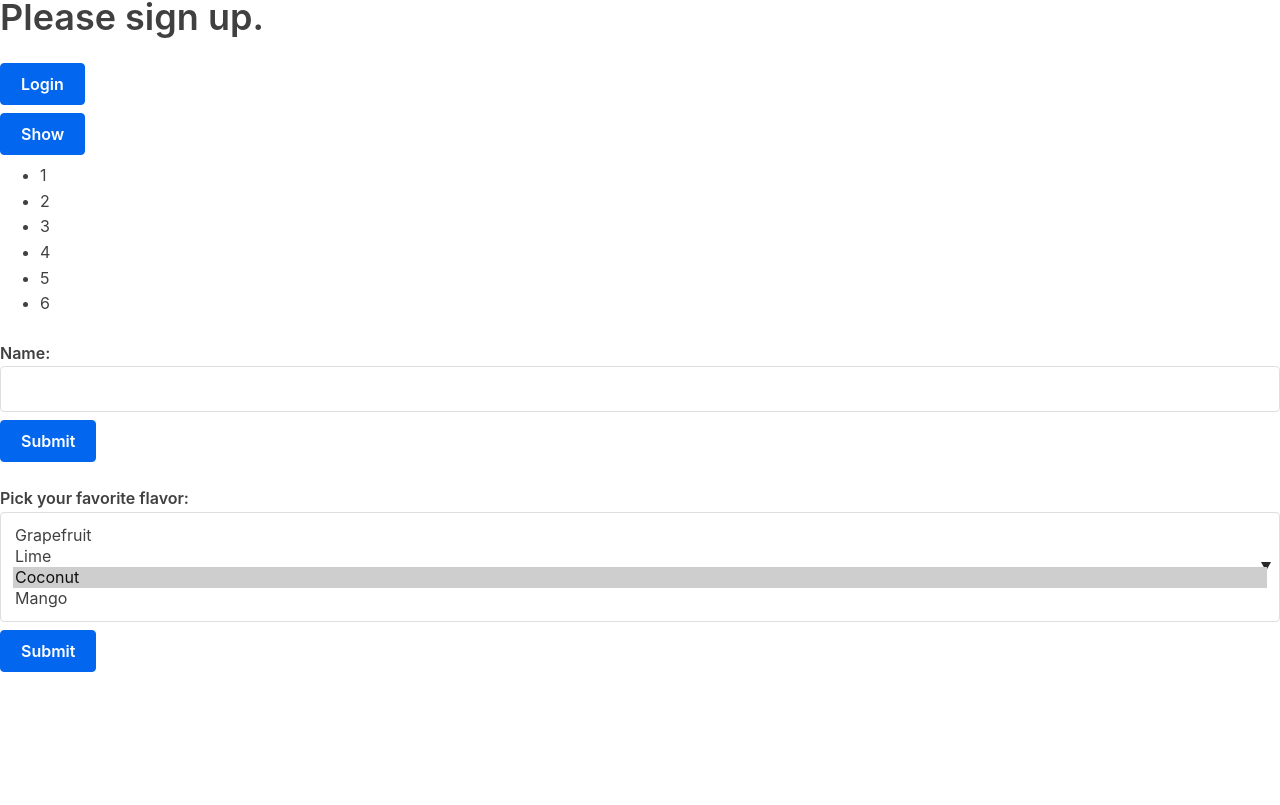
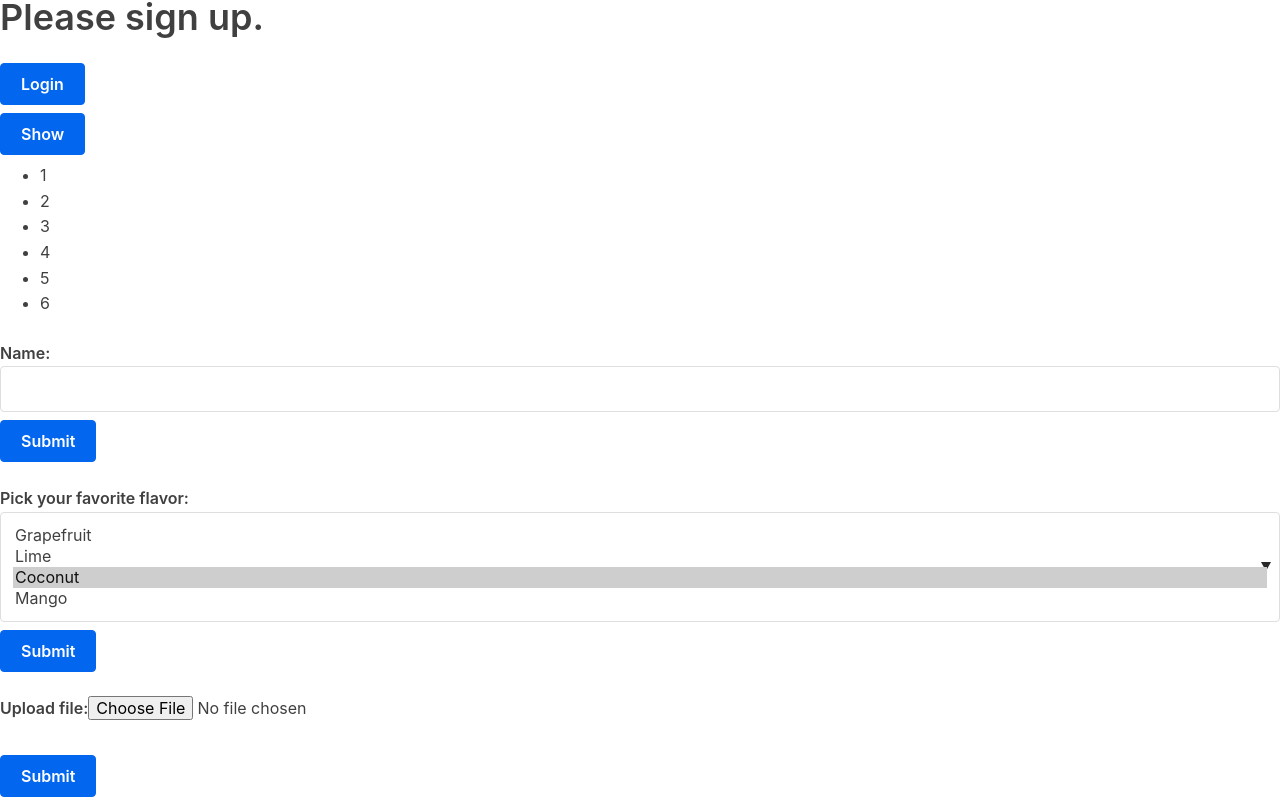
Before and after one commit to ravitejagGitHub/react-tutorial, a React (Create React App) app: page / in a window 1280 px wide. Shown: the part 310-1115 px from the top of the page. Before the commit the page ends 990 px from the top, so only its background shows below. Built offline with nearby package versions, Linux system fonts and the light colour scheme.

Commit message:
File input with uncontrolled using createRef

```diff
--- /dev/null
+++ b/src/Forms/FileInput.js
@@ -0,0 +1,26 @@
+import React, { Component } from "react";
+
+export class FileInput extends Component {
+	constructor(props) {
+		super(props);
+		this.handleSubmit = this.handleSubmit.bind(this);
+		this.fileInput = React.createRef();
+	}
+	handleSubmit(event) {
+		event.preventDefault();
+		alert(`Selected file - ${this.fileInput.current.files[0].name}`);
+	}
+
+	render() {
+		return (
+			<form onSubmit={this.handleSubmit}>
+				<label>
+					Upload file:
+					<input type="file" ref={this.fileInput} />
+				</label>
+				<br />
+				<button type="submit">Submit</button>
+			</form>
+		);
+	}
+}
--- a/src/index.js
+++ b/src/index.js
@@ -12,6 +12,7 @@
 import { NumberList } from "./ListsAndKeys/List";
 import { NameForm } from "./Forms/NameForm";
 import { SelectForm } from "./Forms/SelectForm";
+import { FileInput } from "./Forms/FileInput";
 
 ReactDOM.render(
 	<>
@@ -24,6 +25,8 @@
 
 		<NameForm />
 		<SelectForm multiple={true} />
+
+		<FileInput />
 	</>,
 	document.querySelector("#root")
 );
```
